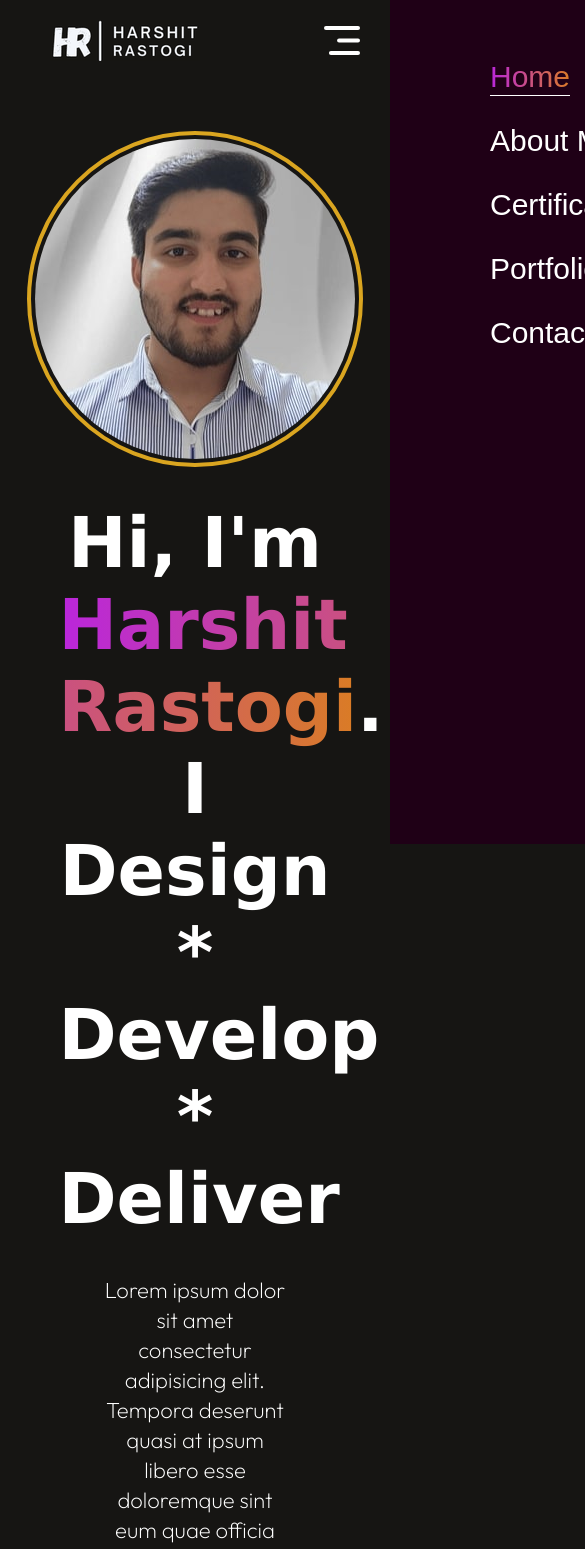
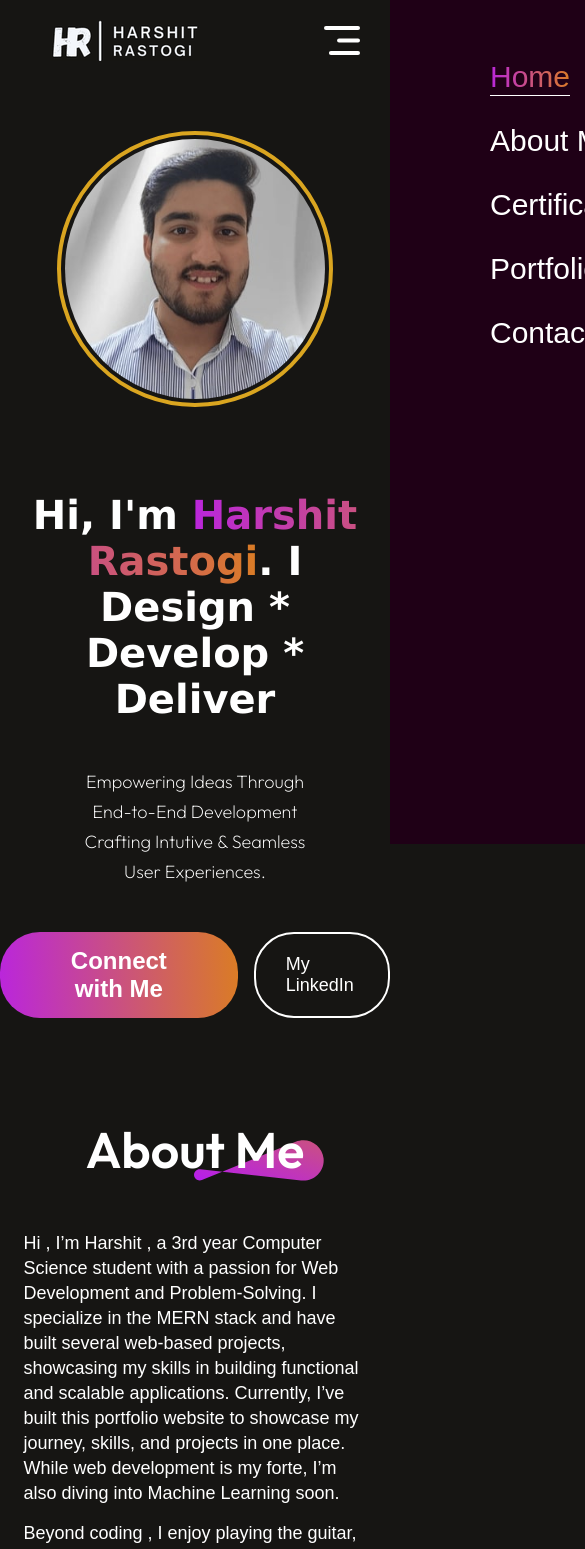
Before and after one commit to Harshit-Rastogi-01/Harshit-Portfolio, a React (Vite) app in the folder Portfolio/: page / in a window 390 px wide. Shown: the top 1549 px of the page, 585 px wide, since content can reach past the window. Built offline with nearby package versions, Linux system fonts and the light colour scheme.

Commit message:
Added responsiveness , linkedin profile , github profile

```diff
--- a/Portfolio/package.json
+++ b/Portfolio/package.json
@@ -13,6 +13,7 @@
     "react": "^19.0.0",
     "react-anchor-link-smooth-scroll": "^1.0.12",
     "react-dom": "^19.0.0",
+    "react-router-dom": "^7.3.0",
     "react-toastify": "^11.0.5"
   },
   "devDependencies": {
--- a/Portfolio/src/Components/About/About.css
+++ b/Portfolio/src/Components/About/About.css
@@ -110,7 +110,15 @@
   .about{
       gap: 50px;
       margin: 50px 6%;
-      align-items: start;
+      align-items: center;
+  }
+  .about-title h1{
+    font-size: 50px;
+    padding:0;
+  }
+  .about-title img{
+    width:130px;
+    right:-20px;
   }
 
   .about-sections{
@@ -120,12 +128,16 @@
       display: none;
   }
   .about-para{
-      line-height: 25px;
+    font-size: 18px;
+    line-height: 25px;
   }
-
+  .about-skill{
+    gap:20px;
+    align-items: center;
+  }
   .about-skill p{
-      font-size: 16px;
-      min-width: 90px;
+    font-size: 16px;
+    min-width: 90px;
   }
   .about-skill hr{
       height: 6px;
--- a/Portfolio/src/Components/Certifications/Certifications.css
+++ b/Portfolio/src/Components/Certifications/Certifications.css
@@ -77,3 +77,57 @@ z-index:-10 ;
   margin-top: 15px;
   gap:10px;
 }
+@media(max-width:768px){
+  .cerifications{
+    align-items: start;
+    gap:70px;
+    margin:20px 70px;
+  }
+  .certifications-title h1{
+    padding:0;
+    font-size:50px;
+  }
+  .certifications-title img{
+    width: 130px;
+    margin-right:-20px;
+  }
+  .certifications-format{
+    gap:20px;
+    padding:32px;
+  }
+  .certifications-format h4{
+    margin-bottom:0 ;
+    font-size: 22px;
+  }
+  .certifications-format h3{
+    font-size: 25px;
+    margin-top: 0;
+
+  }
+  .certifications-format p{
+    font-size:18px;
+    line-height: 32px;
+    max-width:300px;
+    margin-bottom: 0;
+  }
+  .certifications-readmore{
+    margin-top: 0;
+  }
+  .certifications-readmore img{
+    width:20px;
+
+  }
+  .certication-container{
+    grid-template-columns: 1fr 1fr ;
+
+  }
+
+}
+@media(max-width:400px){
+  .certication-container{
+    grid-template-columns: 1fr;
+  }
+  .desc{
+    display: none;
+  }
+}
--- a/Portfolio/src/Components/Certifications/Certifications.jsx
+++ b/Portfolio/src/Components/Certifications/Certifications.jsx
@@ -15,7 +15,7 @@ const Certifications = () => {
           return <div key={index} className="certifications-format">
             <h4 className='number'>{certification.c_no}</h4>
             <h3>{certification.c_name}</h3>
-            <p>{certification.c_desc}</p>
+            <p className="desc">{certification.c_desc}</p>
 
             <div className="certifications-readmore">
               <p>Read More</p>
--- a/Portfolio/src/Components/Contact/Contact.css
+++ b/Portfolio/src/Components/Contact/Contact.css
@@ -113,3 +113,83 @@
 .contact-submit:active{
   transform: scale(.8);
 }
+@media(max-width:768px){
+  .contact{
+    gap:50px;
+    margin:50px 70px;
+    align-items: start;
+
+  }
+  .contact-title h1{
+    padding: 0;
+    font-size: 50px;
+    font-weight: 600;
+  }
+  .contact-title img{
+    width:130px;
+    margin-right: -20px;
+  }
+  .contact-section{
+    flex-direction: column;
+
+  }
+  /* .contact-left{
+    margin-bottom: 0;
+    padding-bottom: 0;
+  } */
+  .contact-left h1{
+    font-size: 58px;
+
+  }
+  .contact-left p{
+    font-size: 18px;
+  }
+  .contact-detail{
+    gap:20px;
+
+  }
+  .contact-detail img{
+    width:28px;
+  }
+  .contact-right{
+    margin-top: 0;
+    padding-top: 0;
+  }
+  .contact-right label{
+    font-size: 18px;
+    font-weight: 400;
+  }
+  .contact-right input{
+    width:100%;
+    font-size:16px;
+
+  }
+  .contact-right textarea{
+    width:97%;
+    font-size: 17px;
+  }
+  .contact-submit{
+    font-size:20px;
+   padding: 15px 40px;
+   margin-top: 5px;
+  }
+}
+@media(max-width:400px){
+  .contact-left h1{
+    font-size: 50px;
+
+  }
+  .contact-right textarea{
+    width:91%;
+    font-size: 17px;
+  }
+  .contact-title img{
+    width:100px;
+    margin-right: -20px;
+  }
+  .contact-title h1{
+    padding: 0;
+    font-size: 40px;
+    font-weight: 600;
+  }
+}
--- a/Portfolio/src/Components/Footer/Footer.css
+++ b/Portfolio/src/Components/Footer/Footer.css
@@ -21,13 +21,6 @@
   .footer{
       margin: 50px 6%;
   }
-  .footer-top{
-      flex-direction: column;
-      gap: 30px;
-  }
-  .footer-top-right{
-      gap: 5px;
-  }
   .footer-bottom{
       display: flex;
       flex-direction: column-reverse;
--- a/Portfolio/src/Components/Hero/Hero.css
+++ b/Portfolio/src/Components/Hero/Hero.css
@@ -51,6 +51,7 @@
   padding: 15px 35px ;
   border-radius: 50px;
   background: linear-gradient(267deg ,#DA7C25 0.36% , #B923E1 102.6%);
+  color:white;
   cursor: pointer;
 }
 .hero-resume{
@@ -71,5 +72,38 @@
   -webkit-text-fill-color: transparent;
 }
 @media(max-width:768px){
-
+  .hero{
+    display: flex;
+    align-items: center;
+  }
+  .hero img{
+    margin-top: 50px ;
+    /* margin-left: 50px; */
+    width: 260px;
+  }
+  .hero h1{
+    margin-top:50px ;
+    width: 90%;
+    font-size: 40px;
+  }
+  .hero p{
+    width:60%;
+    font-size: 18px;
+    line-height: 30px;
+    margin:10px 0px ;
+  }
+  .hero-action{
+    gap:16px;
+    font-size: 18px;
+    font-weight: 500;
+    margin-bottom: 50px;
+  }
+  .hero-connect{
+    padding: 20px 30px;
+    border-radius: 40px;
+  }
+  .hero-resume{
+    padding: 20px 30px;
+    border-radius: 40px;
+  }
 }
--- a/Portfolio/src/Components/Hero/Hero.jsx
+++ b/Portfolio/src/Components/Hero/Hero.jsx
@@ -8,10 +8,10 @@ const Hero = () => {
       <img src={Harshit} alt="" />
       {/* <h1>Hi, I'm <span>Harshit Rastogi</span>, Crafting Scalable & Efficient Digital Solutions.</h1> */}
       <h1>Hi, I'm <span>Harshit Rastogi</span>. I Design * Develop * Deliver </h1>
-      <p>Lorem ipsum dolor sit amet consectetur adipisicing elit. Tempora deserunt quasi at ipsum libero esse doloremque sint eum quae officia obcaecati, aspernatur ab ipsam ea. Natus mollitia eveniet dolorem id!</p>
+      <p>Empowering Ideas Through End-to-End Development <br/> Crafting Intutive & Seamless User Experiences. </p>
       <div className="hero-action">
         <AnchorLink className='anchor-link' offset={50} href='#contact'><button className="hero-connect"> Connect with Me</button></AnchorLink>
-        <div className="hero-resume">My Resume</div>
+        <a href="https://www.linkedin.com/in/harshit-2003-rastogi/" target="_blank"><div className="hero-resume">My LinkedIn</div></a>
       </div>
     </div>
   )
--- a/Portfolio/src/Components/Navbar/Navbar.css
+++ b/Portfolio/src/Components/Navbar/Navbar.css
@@ -55,6 +55,7 @@
   cursor: pointer;
   transition: transform 0.3s;
   border:none;
+  color:white;
 }
 
 /* Mobile Menu - Open State */
@@ -78,7 +79,7 @@
     display: none;
   }
   .nav-mob-open{
-    display: block;
+    display:flex;
     position: fixed;
     right:30px;
   }
--- a/Portfolio/src/Components/Navbar/Navbar.jsx
+++ b/Portfolio/src/Components/Navbar/Navbar.jsx
@@ -36,7 +36,7 @@ const Navbar = () => {
 
         <li><AnchorLink className='anchor-link' offset={50}  href='#contact'><p onClick={() => handleClick("contact")} className={isActive === "contact" ? 'active' : ''}>Contact</p> </AnchorLink></li>
       </ul>
-      <button  className="nav-connect"> <AnchorLink className='anchor-link' offset={50} href='#contact'>Contact Me</AnchorLink></button>
+      <a href="https://github.com/Harshit-Rastogi-01" target='_blank'><button  className="nav-connect"> Github Profile</button></a>
     </div>
   );
 }
--- a/Portfolio/src/Components/Projects/MyWork.css
+++ b/Portfolio/src/Components/Projects/MyWork.css
@@ -59,7 +59,44 @@
   cursor: pointer;
   gap: 25px;
 }
+a , a p{
+  text-decoration: none;
+  color:white;
+  cursor: pointer;
+}
 .mywork-showmore:active{
   transform: scale(.79);
   transition: 0.5s;
 }
+@media(max-width:768px){
+  .mywork{
+    gap:50px;
+    margin:50px 70px;
+    align-items: start;
+  }
+  .mywork-title h1{
+    padding:0;
+    font-size: 50px;
+    font-weight: 600;
+  }
+  .mywork-title img{
+    width: 130px;
+    margin-right: -20px;
+  }
+  .mywork-container{
+    grid-template-columns: 1fr 1fr;
+    gap:30px
+  }
+  .mywork-container img{
+    width: 100%;
+    height:100%;
+  }
+  .mywork-showmore {
+    padding: 20px 40px;
+    font-size: 18px;
+    margin: 50px auto;
+  }
+  .mywork-showmore img{
+    width: 20px;
+  }
+}
--- a/Portfolio/src/Components/Projects/MyWork.jsx
+++ b/Portfolio/src/Components/Projects/MyWork.jsx
@@ -3,6 +3,7 @@ import './MyWork.css'
 import theme_pattern from "../../assets/theme_pattern.svg"
 import arrow_icon from "../../assets/arrow_icon.svg"
 import mywork_data from '../../assets/mywork_data'
+import { Link } from 'react-router-dom'
 const MyWork = () => {
   return (
     <div id='mywork' className='mywork'>
@@ -15,10 +16,13 @@ const MyWork = () => {
           return <img key={index} src={work.w_img} alt="" />
         })}
       </div>
+      <a href="https://github.com/Harshit-Rastogi-01" target='_blank'>
       <div className="mywork-showmore">
         <p>Get Directed to GITHUB Profile</p>
         <img src={arrow_icon} alt="" />
       </div>
+      </a>
+
     </div>
   )
 }
```
Also changed, not shown: 1 other file (tests, documents, lock files or other folders).
